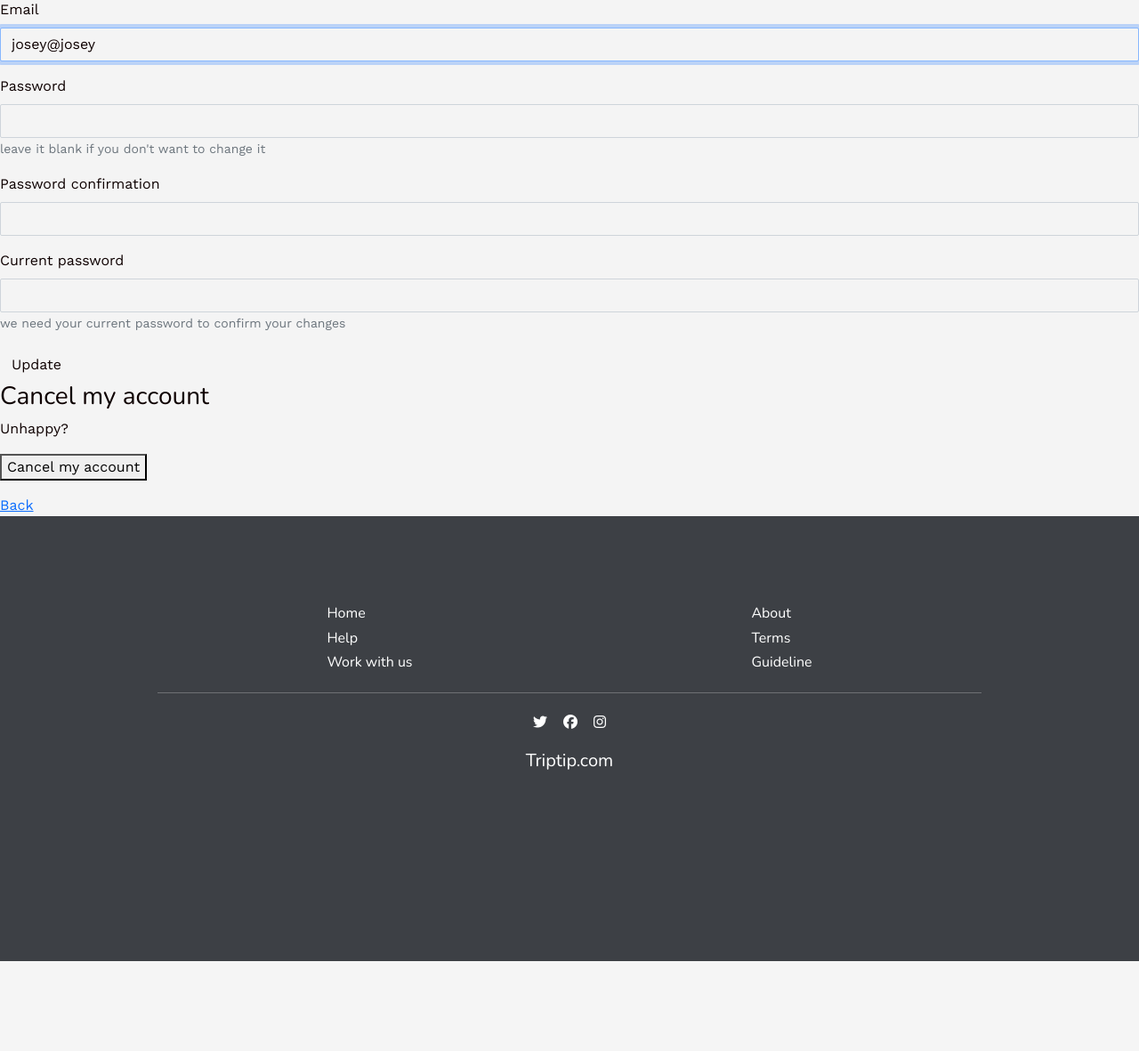
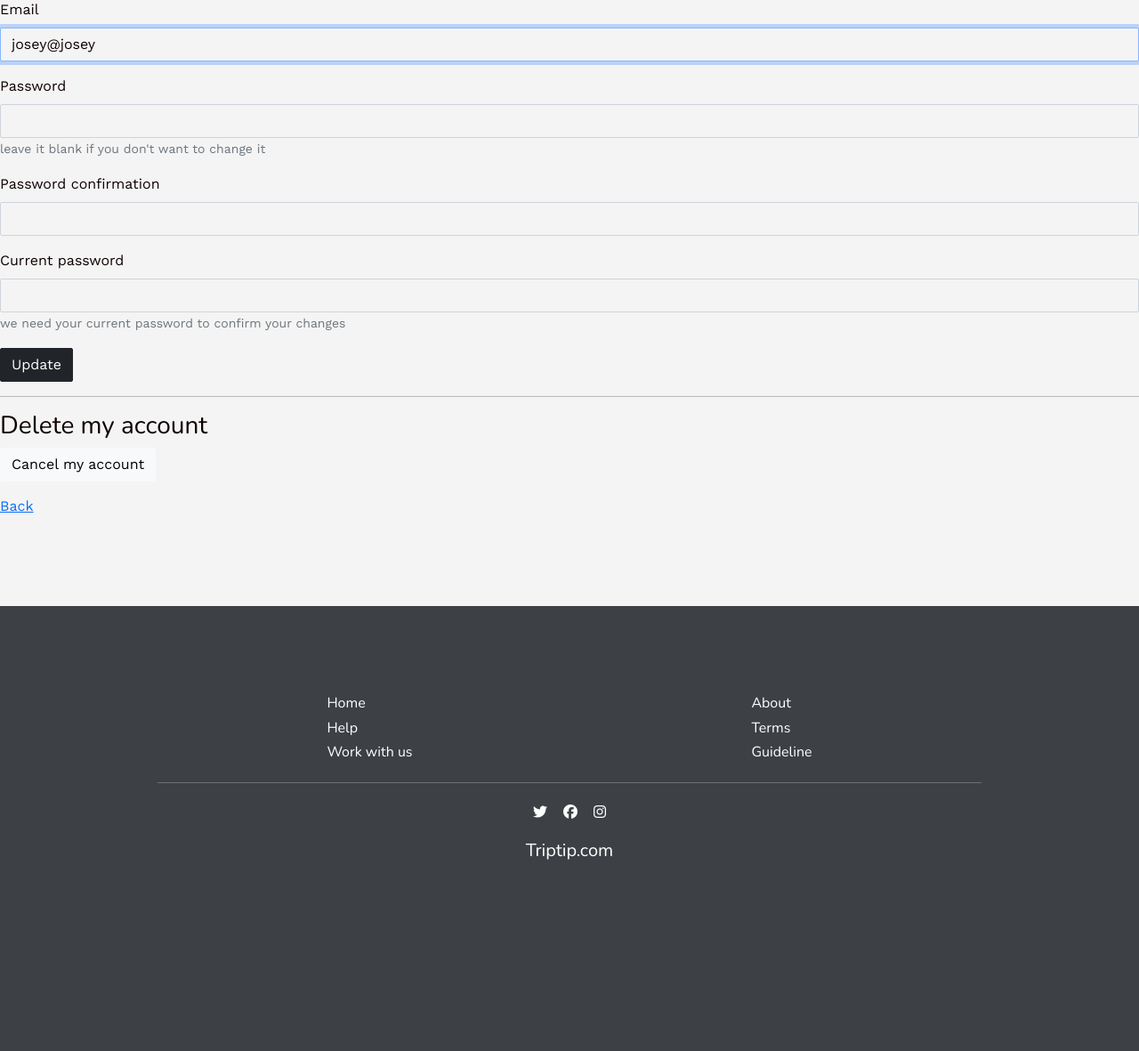
Before and after one commit to JoseHiro/Triptip, a Rails app: page /users/edit in a window 1280 px wide. Shown: the part 136-1317 px from the top of the page at 89% size. Before the commit the page ends 1216 px from the top, so only its background shows below. Run offline with Rails 7, Linux system fonts and the light colour scheme; a user stored in the database is signed in; style sheets or scripts are compiled from the project's sources; some libraries are stand-ins or nearby versions.

Commit message:
cloudinary update

```diff
--- a/app/views/devise/registrations/edit.html.erb
+++ b/app/views/devise/registrations/edit.html.erb
@@ -24,12 +24,14 @@
   </div>
 
   <div class="form-actions">
-    <%= f.button :submit, "Update" %>
+    <%= f.button :submit, "Update", class:"btn btn-dark" %>
   </div>
 <% end %>
 
-<h3>Cancel my account</h3>
+<hr>
 
-<p>Unhappy? <%= button_to "Cancel my account", registration_path(resource_name), data: { confirm: "Are you sure?" }, method: :delete %></p>
+<h3>Delete my account</h3>
+
+<%= button_to "Cancel my account", registration_path(resource_name), data: { confirm: "Are you sure?" }, method: :delete, class:"btn btn-light" %></p>
 
 <%= link_to "Back", :back %>
--- a/app/views/devise/registrations/new.html.erb
+++ b/app/views/devise/registrations/new.html.erb
@@ -27,8 +27,8 @@
   </div>
 
   <div class="form-actions">
-    <%= f.button :submit, "Sign up" %>
+    <%= f.button :submit, "Sign up", class:"btn btn-dark" %>
   </div>
 <% end %>
-
-<%= render "devise/shared/links" %>
+<hr>
+<%= link_to "Log in", new_user_session_path, class:"btn btn-light"  %>
--- a/app/views/devise/sessions/new.html.erb
+++ b/app/views/devise/sessions/new.html.erb
@@ -13,8 +13,10 @@
   </div>
 
   <div class="form-actions">
-    <%= f.button :submit, "Log in" %>
+    <%= f.button :submit, "Log in", class:"btn btn-dark" %>
   </div>
 <% end %>
 
-<%= render "devise/shared/links" %>
+<hr>
+
+<%= link_to "Sign up", new_user_registration_path, class:"btn btn-light" %>
--- a/app/views/posts/show.html.erb
+++ b/app/views/posts/show.html.erb
@@ -12,7 +12,7 @@
       <i class="fa-regular fa-comment"></i>
       <i class="fa-solid fa-heart"></i>
       <%= link_to "Edit post",  edit_post_path(@post), class:"btn btn-light"%>
-
+      <%= button_to "Delete post", post_path(@post), data: { confirm: "Are you sure?" }, method: :delete, class:"btn btn-light"  %>
     </div>
   </div>
   <div style="width: 600px;  height 700px; background-color: grey" >
--- a/app/views/shared/_footer.html.erb
+++ b/app/views/shared/_footer.html.erb
@@ -1,4 +1,4 @@
-<div class="footer" style="height: 500px; background-color: #3d4045; color:white">
+<div class="footer" style="margin-top:100px; height: 500px; background-color: #3d4045; color:white">
 <div class="container " style="padding-top:100px">
   <div class="row d-flex justify-content-center">
     <div class="col-10">
```
Also changed, not shown: app/controllers/posts_controller.rb (+10 -1 lines), app/views/users/index.html.erb (added), app/views/users/show.html.erb (added).
